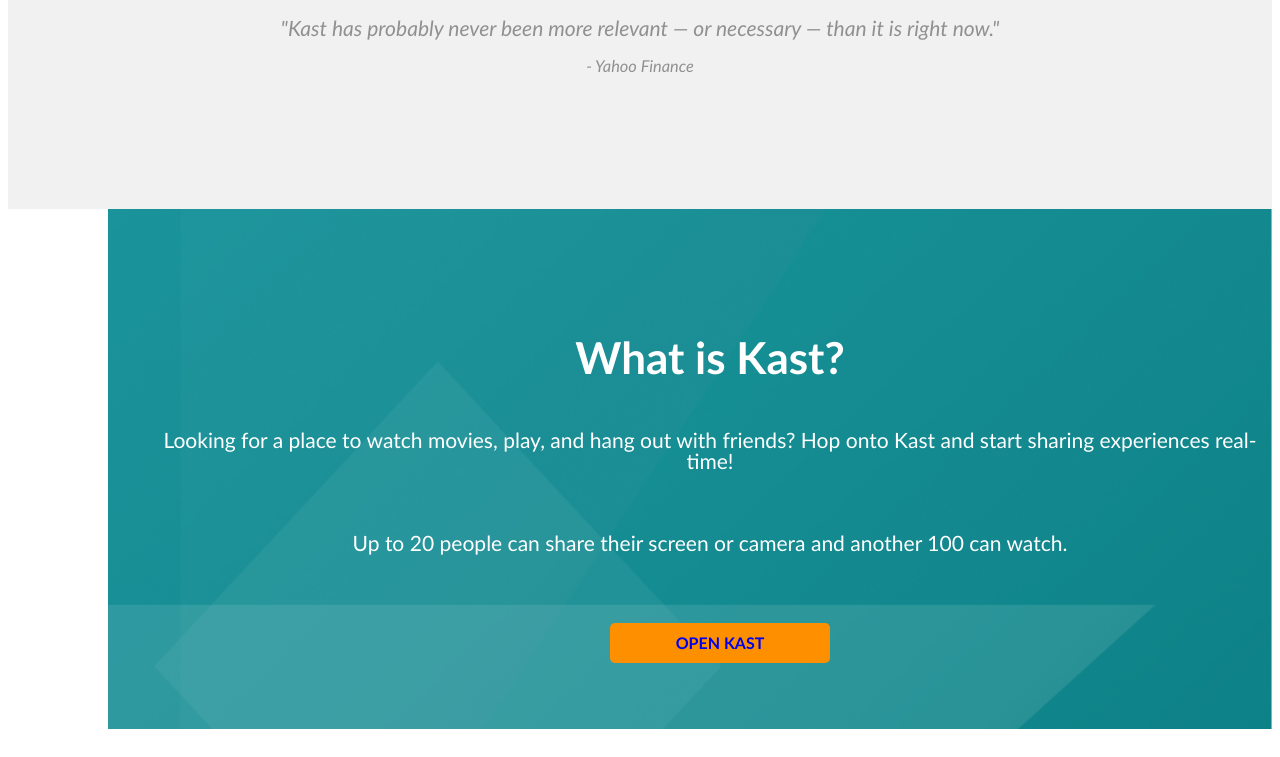
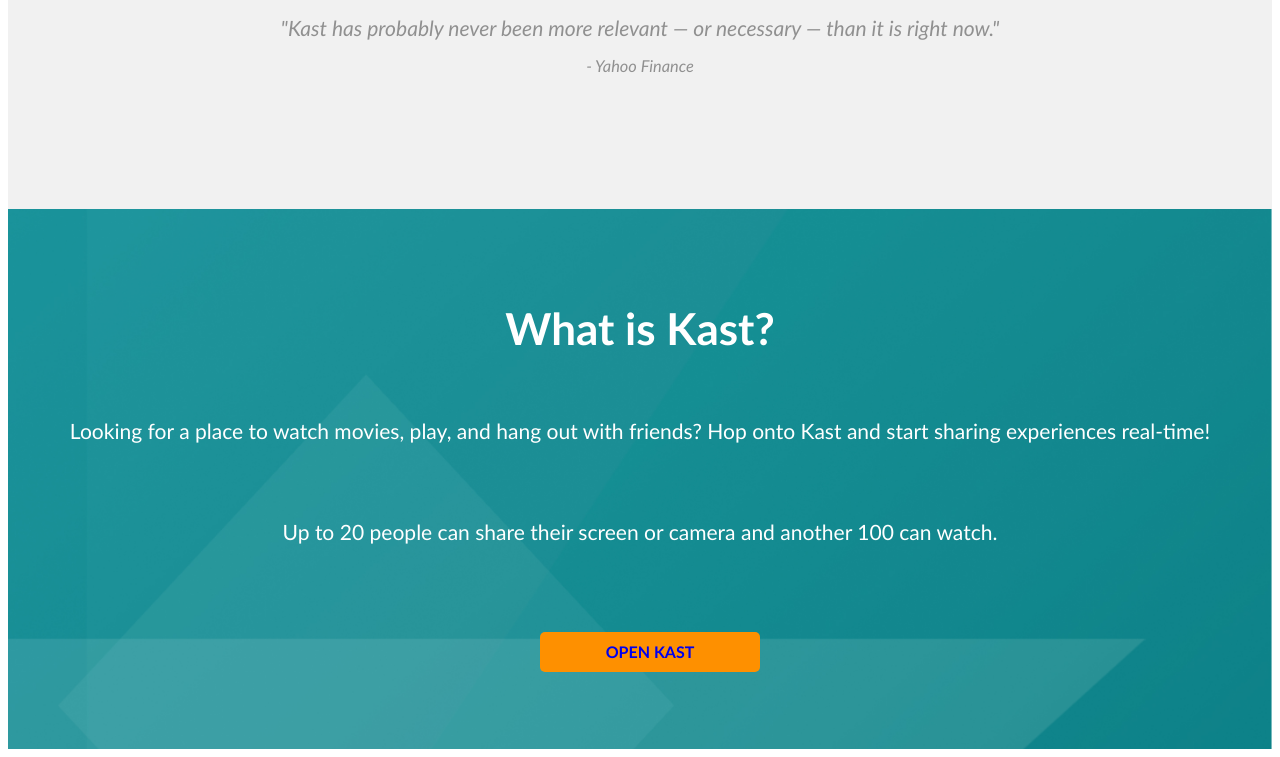
Before and after one commit to IndyJoeBR/staticLayout, a plain HTML site: page index.html in a window 1280 px wide. Shown: the part 1249-2006 px from the top of the page. Drawn offline with Linux system fonts and the light colour scheme.

Commit message:
minor correction to CSS

```diff
--- a/style.css
+++ b/style.css
@@ -223,7 +223,7 @@
 
 .WhatIsKast {
   color: white;
-  margin: 0px 0px 0px 50px;
+  margin: 0px 0px 0px 0px;
 }
 
 .flexbox-container_WhatIsKast {
@@ -236,12 +236,12 @@
   background-color: #2B293D;
   background-image: url("./Assets/WhatIsKast-background.jpg");
   background-size: cover;
-  padding: 20px 0px 0px 20px;
-  margin: 0px 0px 0px 50px;
+  padding: 20px 0px 20px 0px;
+  margin: 0px 0px 0px 0px;
 }
 
 .flexbox-item_WhatIsKast {
-  padding: 40px 0px 0px 20px;
+  padding: 40px 0px 20px 0px;
 }
 
 .flexbox-item_WhatIsKast_text-container {
```
